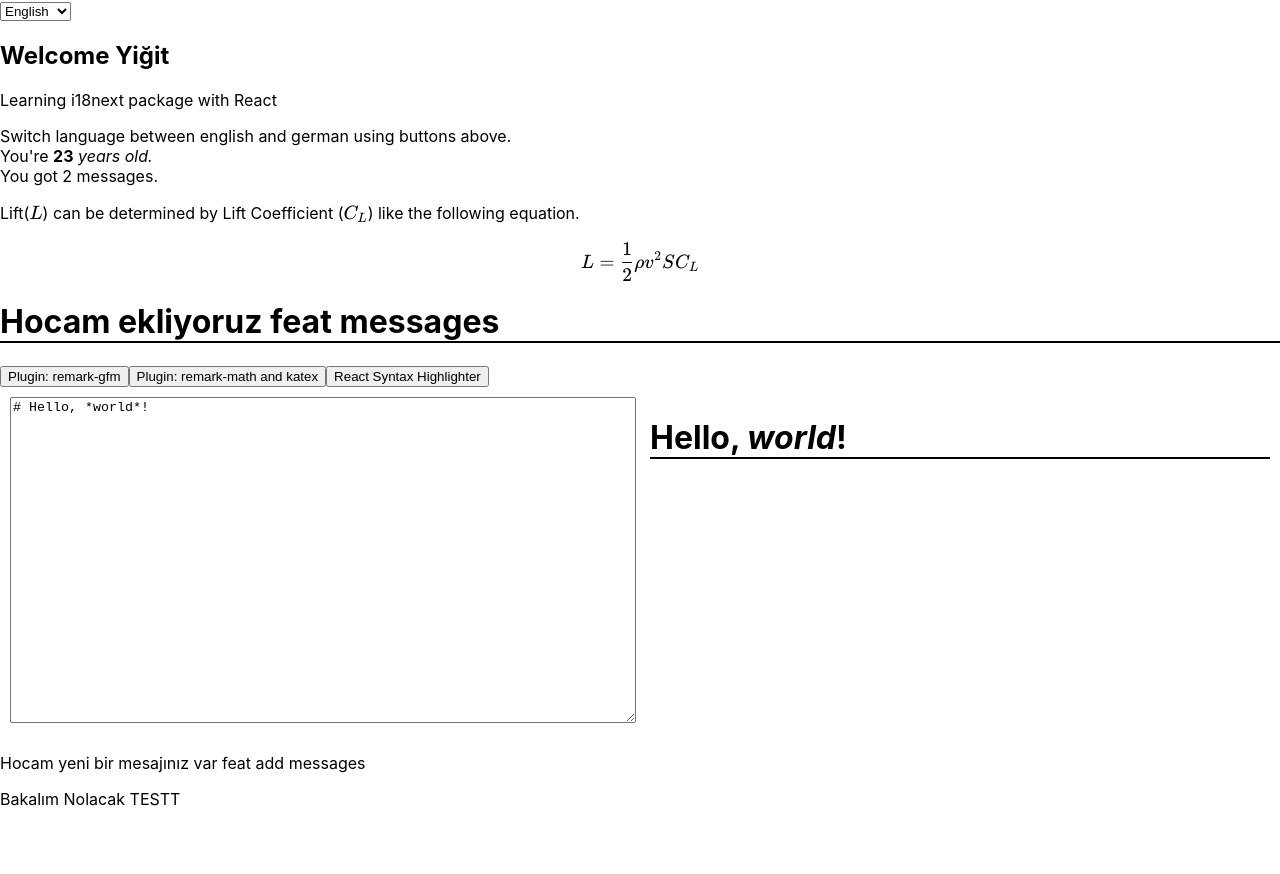
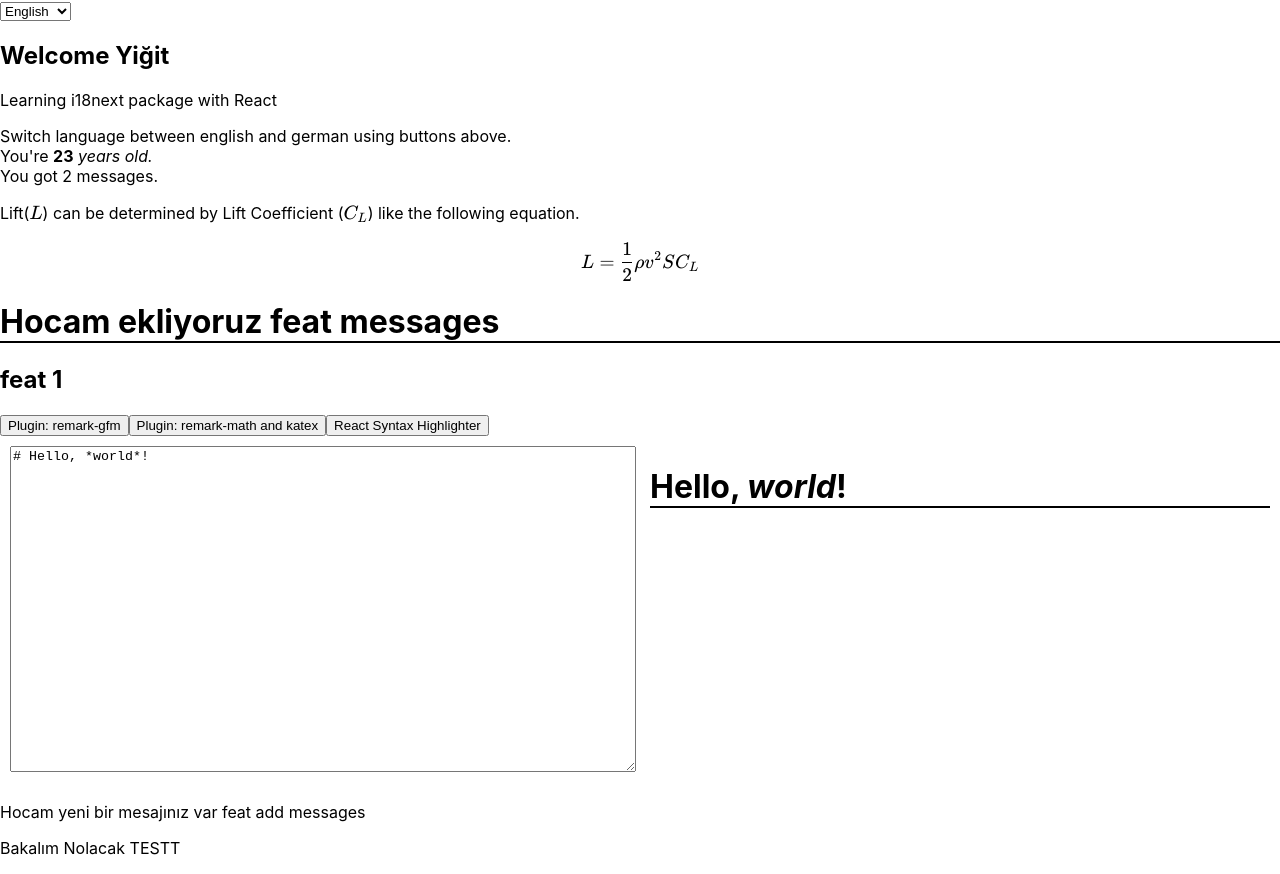
Before and after one commit to yeged/React-i18next, a React (Create React App) app: page / in a window 1280 px wide. Before the commit the page ends 825 px from the top, so only its background shows below. Built offline with nearby package versions, Linux system fonts and the light colour scheme.

Commit message:
HIB-1: Add 1,

```diff
--- a/src/components/SimpleMarkdown.tsx
+++ b/src/components/SimpleMarkdown.tsx
@@ -65,6 +65,7 @@ const SimpleMarkdown = () => {
   return (
     <div>
       <h1>Hocam ekliyoruz feat messages</h1>
+      <h2>feat 1 </h2>
       <button onClick={() => setMarkdown(t('gfm'))}>
         Plugin: remark-gfm
       </button>
```
